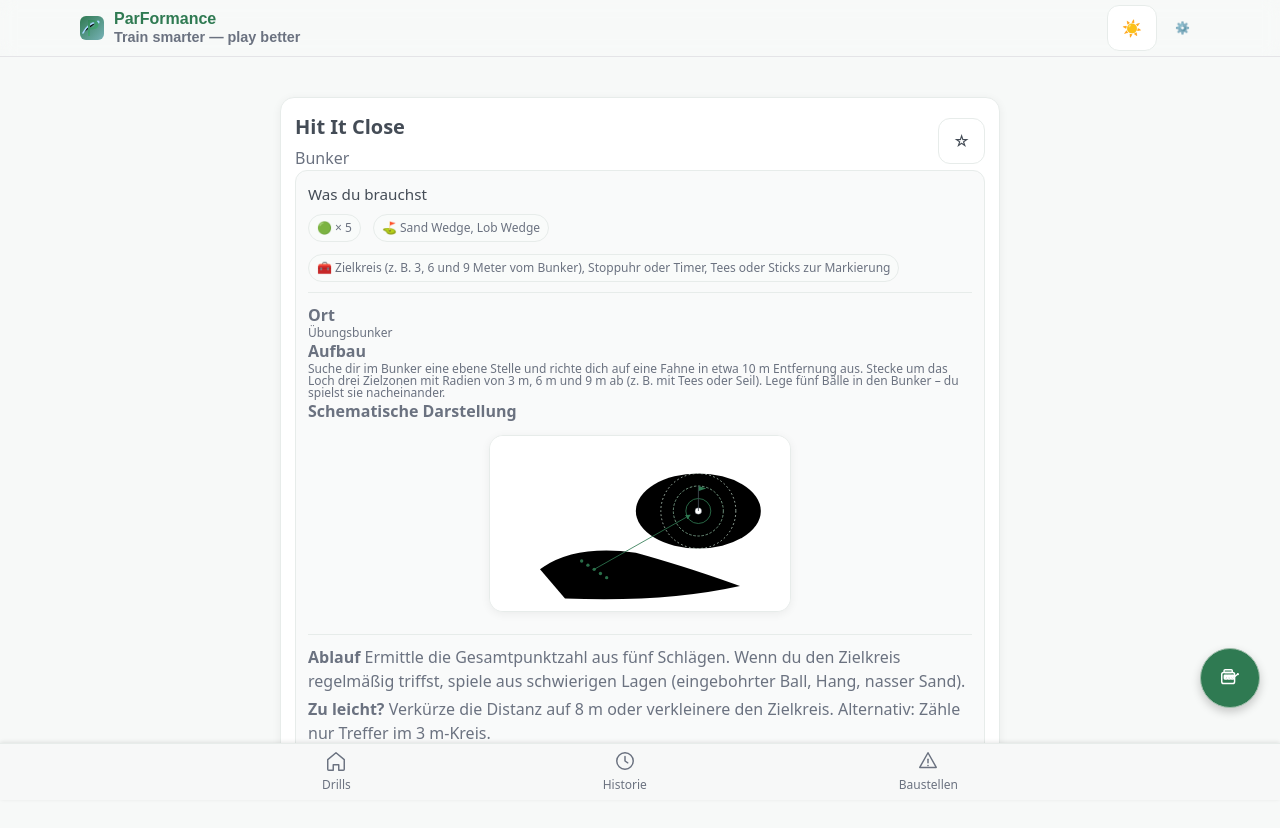
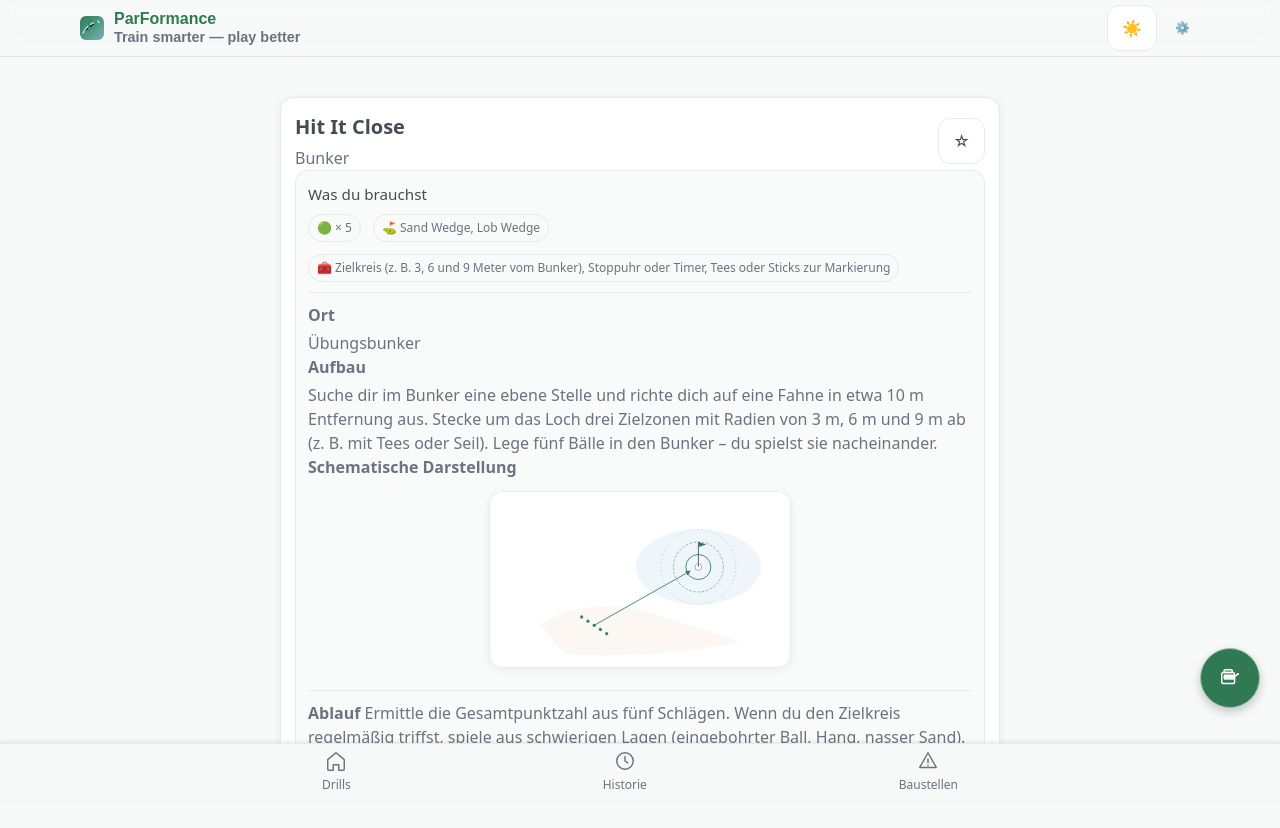
Before and after one commit to bri-b-dev/parformance, a Vue app: page /drill/bunker_hit_it_close in a window 1280 px wide. Shown: the top 828 px of the page. Built offline with nearby package versions, Linux system fonts and the light colour scheme.

Commit message:
fix style

```diff
--- a/src/assets/theme.css
+++ b/src/assets/theme.css
@@ -29,6 +29,22 @@
 
     --container-max: 920px;
     --container-pad: 16px;
+
+    /* Kategorien */
+    --cat-chipping: #6FCB97;
+    --cat-putting: #549BD6;
+    --cat-driving: #E7B860;
+    --cat-irons: #C99AEF;
+    --cat-bunker: #DCAF8C;
+    --cat-platz: #d9dc8c;
+    --cat-course: #998cdc;
+    --cat-range: #dc8c8c;
+    --cat-range: #8cdc9f;
+    --cat-pitching: #8c90dc;
+    --cat-shapen: #dc8cd0;
+    --cat-simulation: #8cd0dc;
+    --cat-sweetspot: #d0dc8c;
+    --cat-tempo: #dc8c8c;
 }
 
 :root[data-theme="dark"] {
@@ -48,22 +64,6 @@
     --border: #243229;
     --shadow: 0 2px 12px rgba(0, 0, 0, .35);
     --ring: rgba(79, 191, 134, .35);
-
-    /* Kategorien – etwas gedimmt, damit’s nicht „glüht“ */
-    --cat-putting: #549BD6;
-    --cat-chipping: #6FCB97;
-    --cat-driving: #E7B860;
-    --cat-irons: #C99AEF;
-    --cat-bunker: #DCAF8C;
-    --cat-platz: #d9dc8c;
-    --cat-course: #998cdc;
-    --cat-range: #dc8c8c;
-    --cat-range: #8cdc9f;
-    --cat-pitching: #8c90dc;
-    --cat-shapen: #dc8cd0;
-    --cat-simulation: #8cd0dc;
-    --cat-sweetspot: #d0dc8c;
-    --cat-tempo: #dc8c8c;
 }
 
 /* Global ------------------------------------------------------------------- */
--- a/src/components/DrillDetailGrid.vue
+++ b/src/components/DrillDetailGrid.vue
@@ -16,9 +16,9 @@
             </div>
             <div class="hr" style="margin:10px 0;"></div>
             <strong style="margin:.25rem 0 0; color:var(--muted)">Ort</strong>
-            <p class="muted">{{ drill.setup.location }}</p>
+            <p style="margin:.25rem 0 0; color:var(--muted)">{{ drill.setup.location }}</p>
             <strong style="margin:.25rem 0 0; color:var(--muted)">Aufbau</strong>
-            <p class="muted">{{ drill.setup.schema }}</p>
+            <p style="margin:.25rem 0 0; color:var(--muted)">{{ drill.setup.schema }}</p>
             <strong style="margin:.25rem 0 0; color:var(--muted)">Schematische Darstellung</strong>
             <DrillSchema :diagram="drill.setup.diagram" />
 
```
